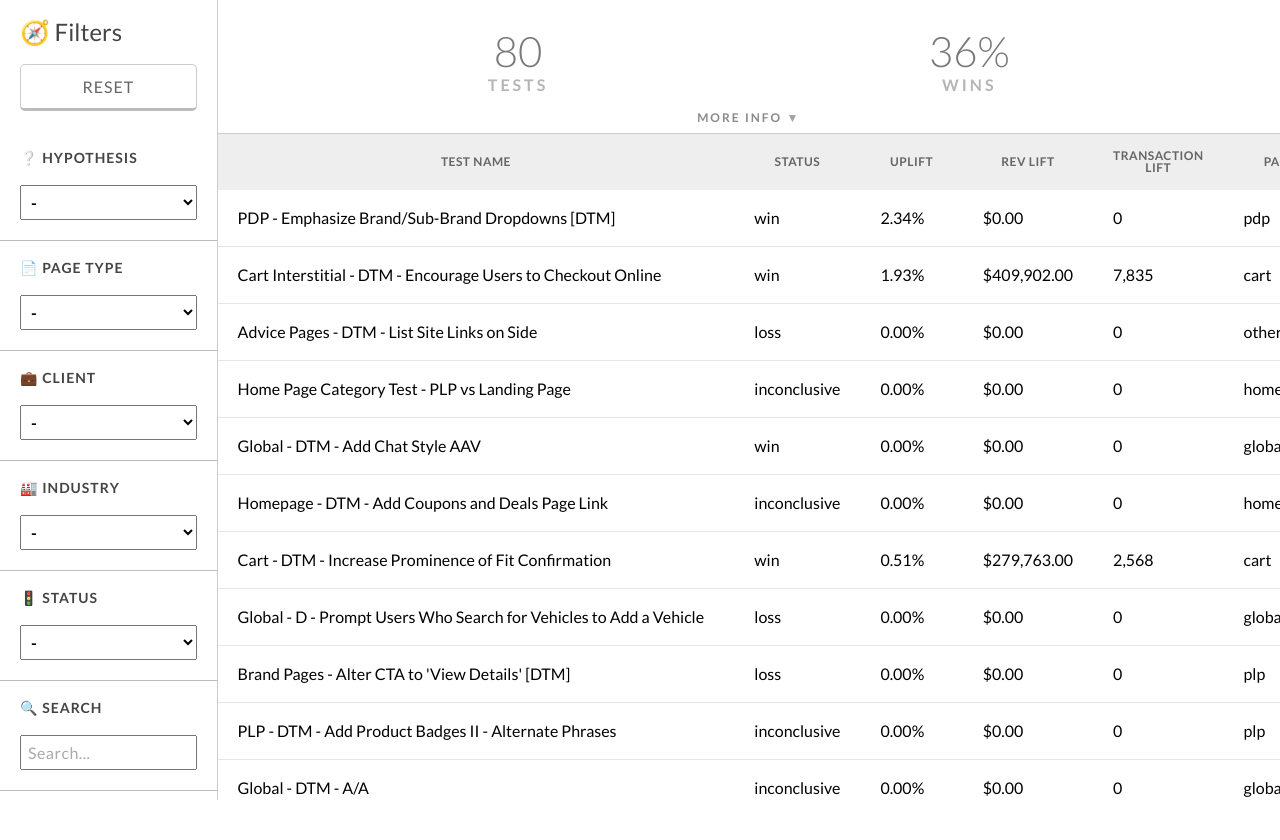
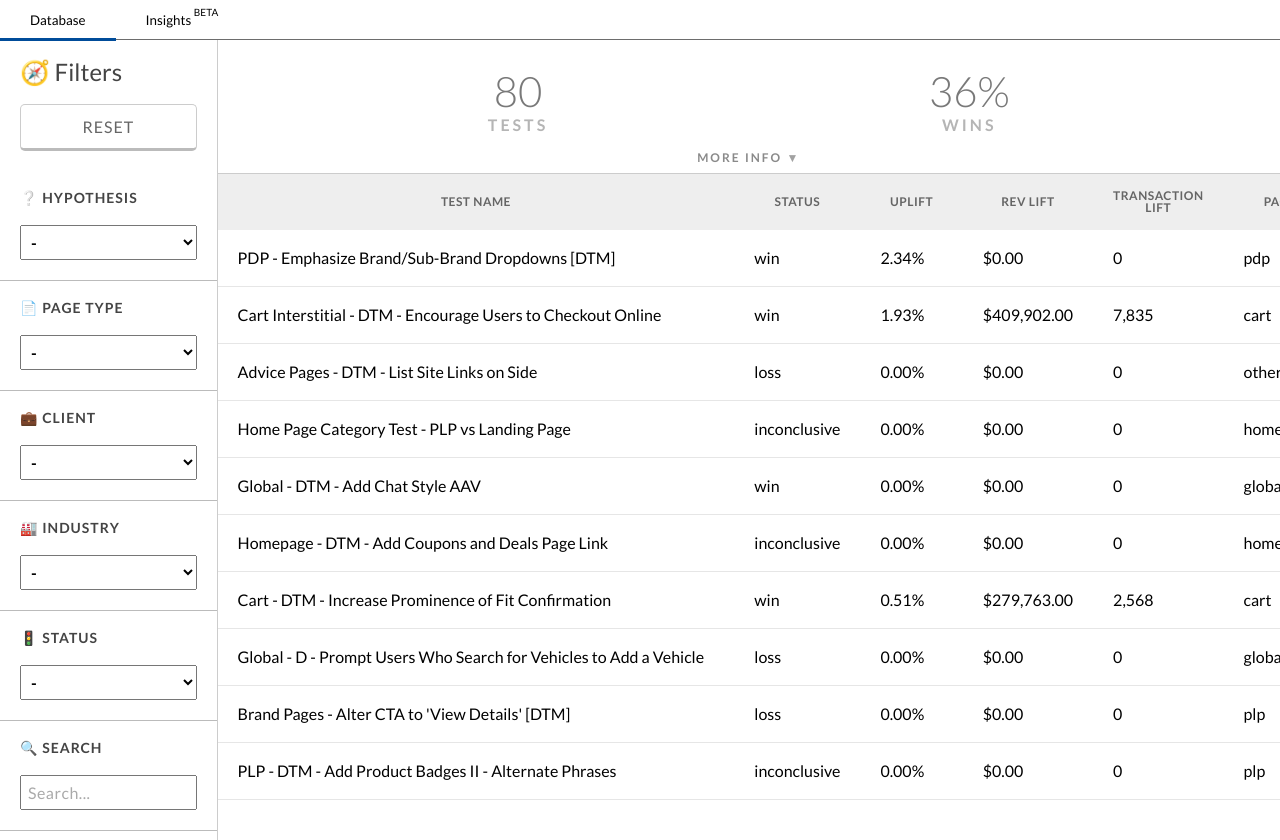
Before and after one commit to jonathantcallahan/cro-database, a React (Create React App) app in the folder cro-database-client/: page / in a window 1280 px wide. Before the commit the page ends 800 px from the top, so only its background shows below. Built offline with nearby package versions, Linux system fonts and the light colour scheme.

Commit message:
implemented navigation

```diff
--- a/cro-database-client/src/components/App.js
+++ b/cro-database-client/src/components/App.js
@@ -2,6 +2,7 @@ import React from 'react';
 import styled from 'styled-components';
 
 import Database from './Database';
+import Navigation from './Navigation';
 
 import data from '../wiifmData';
 import '../reset.css';
@@ -16,12 +17,18 @@ class App extends React.Component {
         this.state = {
             navigation: 'database'
         };
+        this.updateNavigation = this.updateNavigation.bind(this);
+    }
+
+    updateNavigation(option){
+        this.setState({navigation: option});
     }
 
     render() {
-        let windowContents = this.state.navigation === 'database' ? <Database data={data} /> : 'tba';
+        let windowContents = this.state.navigation === 'database' ? <Database data={data} /> : 'Coming Soon';
         return (
             <StyledApp>
+                <Navigation activeButton={this.state.navigation} onClick={this.updateNavigation} />
                 {windowContents}
             </StyledApp>
         )
--- a/cro-database-client/src/components/DataView.js
+++ b/cro-database-client/src/components/DataView.js
@@ -7,7 +7,7 @@ import MoreInfo from'./MoreInfo';
 
 const StyledDataView = styled.div`
     width: 83vw;
-    height: 100vh;
+    height: 95vh;
     display: flex;
     flex-direction: column;
     justify-content: flex-start;
--- a/cro-database-client/src/components/Database.js
+++ b/cro-database-client/src/components/Database.js
@@ -31,10 +31,10 @@ class Database extends React.Component {
     columnName = columnName.toLowerCase();
     let sortedData = this.state.allData.sort(
       function (testA, testB) {
-        if(testA[columnName] == ''){
+        if(testA[columnName] === ''){
           return -1;
         }
-        if(testB[columnName] == ''){
+        if(testB[columnName] === ''){
           return 1;
         }
         //numerical sorting
@@ -75,6 +75,7 @@ class Database extends React.Component {
           }
           return 0;
         }
+        else return 0;
       })
     sortedData = direction === "up" ? sortedData : sortedData.reverse();
     this.setState({
--- /dev/null
+++ b/cro-database-client/src/components/Navigation.js
@@ -0,0 +1,47 @@
+import React from 'react';
+import styled from 'styled-components';
+
+const StyledNavigation = styled.nav`
+    height: 5vh; /* this plus height of DataView needs to be 100vh */
+    border-bottom: 1px solid #6d6d6d;
+`
+const StyledNavButton = styled.button`
+    background: none;
+    height: 100%;
+    padding: 0 30px;
+    border: none;
+    cursor: pointer;
+    font-family: Lato;
+    position: relative;
+    transition: background .2s;
+    &:hover{
+        background: #efefef;
+    }
+`
+
+export default class Navigation extends React.Component {
+
+    render() {
+        let betaStyles = {
+            textTransform: "uppercase",
+            fontSize: "10px",
+            position: "absolute",
+            top: "6px",
+            right: "3px"
+        }
+
+        let activeButtonStyles = {
+            borderBottom: "3px solid rgb(0, 76, 154)"
+        }
+
+        let databaseButton = <StyledNavButton onClick={e => this.props.onClick("database")} style={this.props.activeButton === "database" ? activeButtonStyles : {}}>Database</StyledNavButton>;
+        let insightsButton = <StyledNavButton onClick={e => this.props.onClick("insights")} style={this.props.activeButton === "insights" ? activeButtonStyles : {}}>Insights <span style={betaStyles}>beta</span></StyledNavButton>
+
+        return (
+        <StyledNavigation>
+            {databaseButton}
+            {insightsButton}
+        </StyledNavigation>
+        )
+    }
+}
--- a/cro-database-client/src/reset.css
+++ b/cro-database-client/src/reset.css
@@ -50,3 +50,7 @@ table {
 *{
 	box-sizing: border-box;
 }
+
+*:focus{
+	outline: none;
+}
--- a/cro-database-client/src/wiifmData.js
+++ b/cro-database-client/src/wiifmData.js
@@ -2426,10 +2426,10 @@ function sortByColumn(data, columnName, direction) {
   columnName = columnName.toLowerCase();
   let sortedData = data.sort(
     function (testA, testB) {
-      if(testA[columnName] == ''){
+      if(testA[columnName] === ''){
         return -1;
       }
-      if(testB[columnName] == ''){
+      if(testB[columnName] === ''){
         return 1;
       }
       //numerical sorting
@@ -2470,6 +2470,7 @@ function sortByColumn(data, columnName, direction) {
         }
         return 0;
       }
+      else return 0
     })
   sortedData = direction === "up" ? sortedData : sortedData.reverse();
   return sortedData;
```
